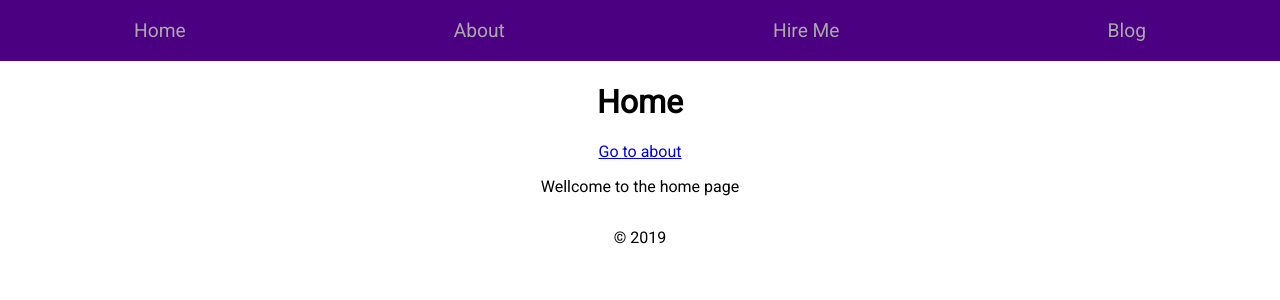
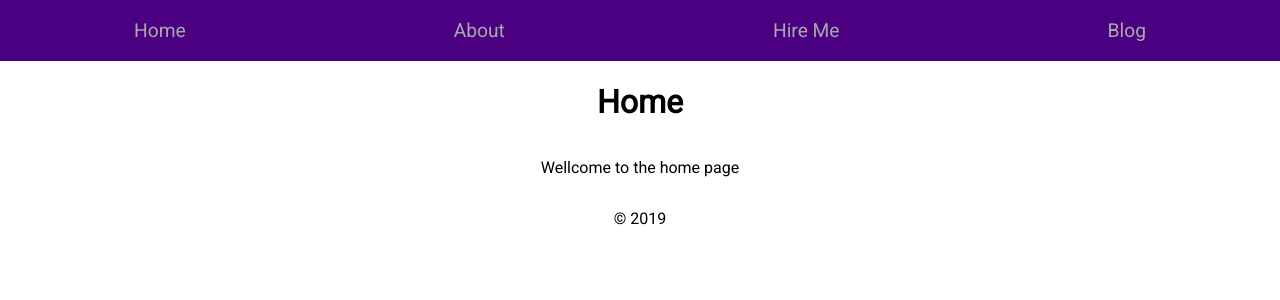
Before and after one commit to elenyou/next-portfolio, a Next.js app: page / in a window 1280 px wide. Shown: the top 300 px of the page. Built offline with nearby package versions, Linux system fonts and the light colour scheme; a small style sheet from the web is missing.

Commit message:
some style fix

```diff
--- a/pages/index.js
+++ b/pages/index.js
@@ -1,11 +1,7 @@
-import Link from 'next/link';
 import Layout from '../components/Layout';
 
 const Index = () => (
     <Layout title="Home">
-        <Link href="/about">
-            <a>Go to about</a>
-        </Link>
         <p>Wellcome to the home page</p>
     </Layout>
 );
--- a/pages/post.js
+++ b/pages/post.js
@@ -5,7 +5,7 @@ import { withRouter } from 'next/router';
 const Post = ({ router }) => (
 
     <Layout title={router.query.title}>
-        <p>
+        <p style={{ width: '80vw' }}>
             Maecenas eget nisi nunc. Orci varius natoque penatibus et magnis dis parturient montes, nascetur ridiculus mus. Praesent ac semper lectus. Sed at laoreet odio. Etiam sagittis, massa in posuere sollicitudin, erat arcu luctus lacus, vel luctus magna tortor id metus. Maecenas vitae mi fringilla, sollicitudin turpis sit amet, sollicitudin lectus.
         </p>
     </Layout>
```
